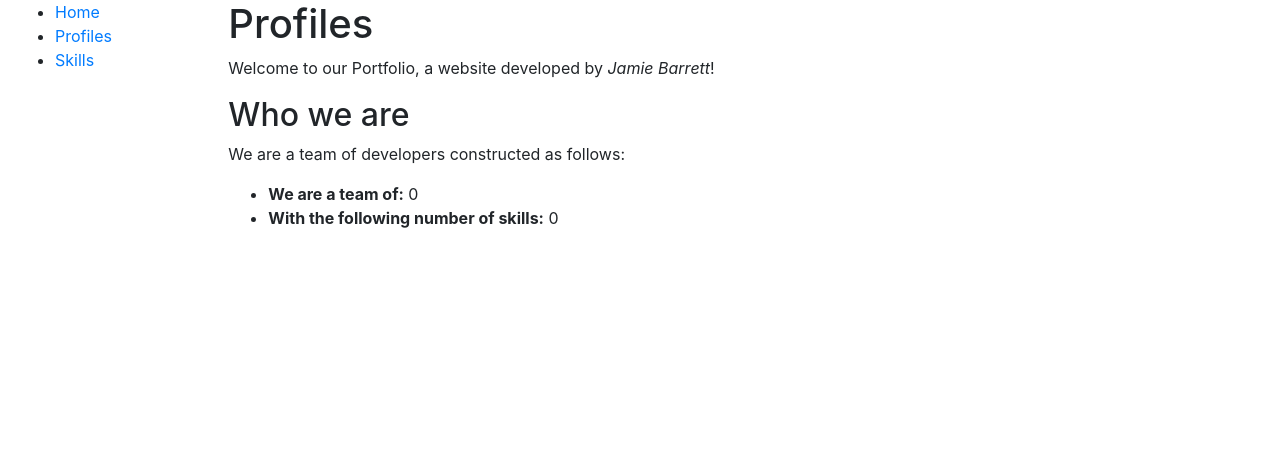
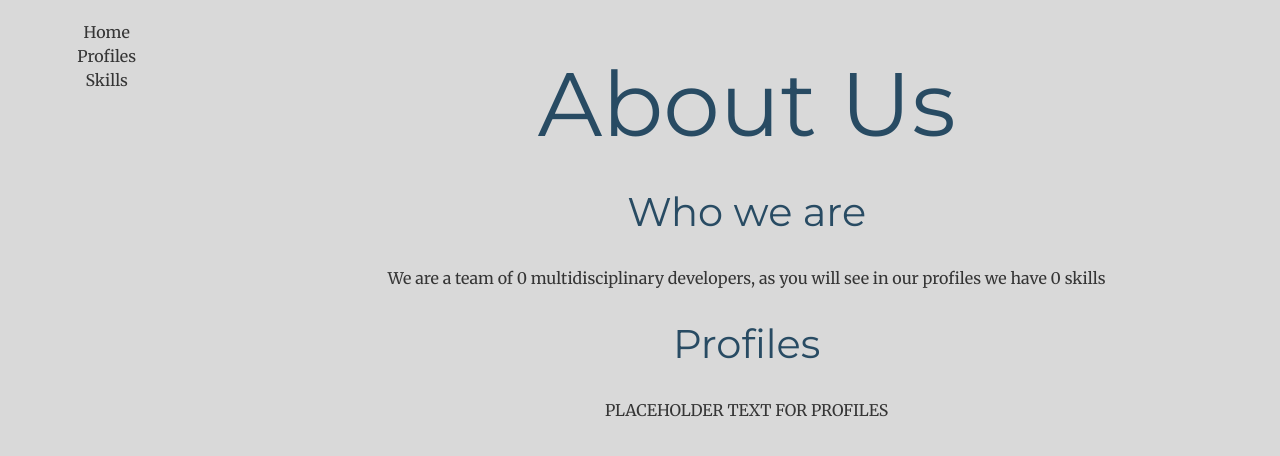
Before and after one commit to jb-0/django_portfolio, a Django app: page /profiles/ in a window 1280 px wide. Shown: the top 456 px of the page. Run offline with Django 3.2, Linux system fonts and the light colour scheme; some libraries are stand-ins or nearby versions.

Commit message:
Added some basic styling, tweaked layouts and wording

```diff
--- /dev/null
+++ b/profiles/static/css/styles.css
@@ -0,0 +1,38 @@
+.sidebar-nav {
+    margin-top: 20px;
+    padding: 0;
+    list-style: none;
+}
+
+body {
+  margin: 0;
+  text-align: center;
+  color: #3c6e71;
+  font-family: 'Merriweather', serif;
+  background-color: #d9d9d9;
+}
+
+h1 {
+  margin: 50px auto 0 auto;
+  font-family: 'Montserrat', sans-serif;
+  font-size: 5.625rem;
+  color: #284b63;
+}
+
+h2 {
+  font-family: 'Montserrat', sans-serif;
+  font-size: 2.5rem;
+  color: #284b63;
+  margin: 30px;
+}
+
+h3 {
+  font-family: 'Montserrat', sans-serif;
+  color: #353535;
+}
+
+
+a, p {
+  color: #353535;
+  font-family: 'Merriweather', serif;
+}
--- a/profiles/static/styles.css
+++ /dev/null
@@ -1,5 +0,0 @@
-.sidebar-nav {
-    margin-top: 20px;
-    padding: 0;
-    list-style: none;
-}
--- a/profiles/templates/base_generic.html
+++ b/profiles/templates/base_generic.html
@@ -6,6 +6,7 @@
     <meta name="viewport" content="width=device-width, initial-scale=1">
     <link rel="stylesheet" href="https://stackpath.bootstrapcdn.com/bootstrap/4.1.3/css/bootstrap.min.css"
           integrity="sha384-MCw98/SFnGE8fJT3GXwEOngsV7Zt27NXFoaoApmYm81iuXoPkFOJwJ8ERdknLPMO" crossorigin="anonymous">
+    <link href="https://fonts.googleapis.com/css?family=Merriweather|Montserrat|Sacramento&display=swap" rel="stylesheet">
     <!-- Add additional CSS in static file -->
     {% load static %}
     <link rel="stylesheet" href="{% static 'css/styles.css' %}">
--- a/profiles/templates/index.html
+++ b/profiles/templates/index.html
@@ -3,12 +3,12 @@
 {% block title %}<title>Profiles</title>{% endblock %}
 
 {% block content %}
-  <h1>Profiles</h1>
-  <p>Welcome to our Portfolio, a website developed by <em>Jamie Barrett</em>!</p>
-  <h2>Who we are</h2>
-  <p>We are a team of developers constructed as follows:</p>
-  <ul>
-    <li><strong>We are a team of:</strong> {{ num_profiles }}</li>
-    <li><strong>With the following number of skills:</strong> {{ num_skills }}</li>
-  </ul>
+    <h1>About Us</h1>
+    <h2>Who we are</h2>
+    <p>We are a team of {{ num_profiles }} multidisciplinary developers, as you will see in our profiles we have
+        {{ num_skills }} skills</p>
+
+    <h2>Profiles</h2>
+    <p>PLACEHOLDER TEXT FOR PROFILES</p>
+
 {% endblock %}
```
